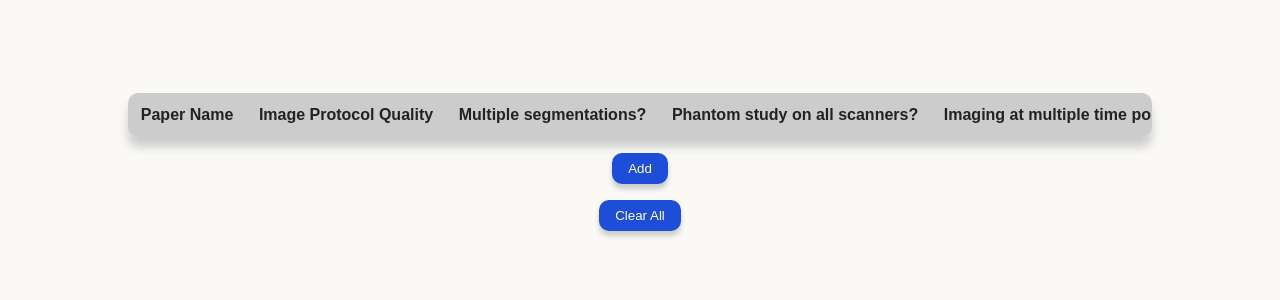
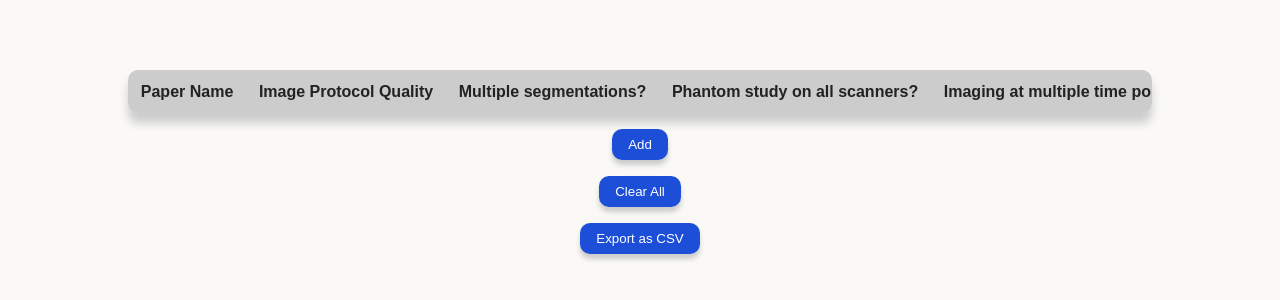
Before and after one commit to UWA-Medical-Physics-Research-Group/RQS-calculator, a React (Create React App) app in the folder rqsplus/: page / in a window 1280 px wide. Shown: the part 238-538 px from the top of the page. Built offline with nearby package versions, Linux system fonts and the light colour scheme.

Commit message:
Added saveAs package and kinda working save as csv

```diff
--- /dev/null
+++ b/package.json
@@ -0,0 +1,5 @@
+{
+  "dependencies": {
+    "file-saver": "^2.0.5"
+  }
+}
--- a/rqsplus/src/App.jsx
+++ b/rqsplus/src/App.jsx
@@ -1,5 +1,5 @@
 import React, { useState, useEffect } from "react";
-
+import { saveAs } from "file-saver";
 import { Modal } from "./components/Modal";
 import { Table } from "./components/Table";
 import "./App.css";
@@ -144,6 +144,61 @@ function App() {
     setRows(restoredRows || []);
   };
 
+  const handleExportCSV = () => {
+    let csvContent = "data:text/csv;charset=utf-8,";
+
+    // Add headers
+    const headers = Object.keys(rows[0]).join(",");
+    csvContent += headers + "\r\n";
+
+    rows.forEach((row) => {
+      let rowValues = [];
+
+      for (const key in row) {
+        if (Array.isArray(row[key])) {
+          rowValues.push(`"${row[key].join(", ")}"`);
+        } else {
+          rowValues.push(`"${row[key]}"`);
+        }
+      }
+
+      csvContent += rowValues.join(",") + "\r\n";
+    });
+
+    const encodedUri = encodeURI(csvContent);
+    const link = document.createElement("a");
+    link.setAttribute("href", encodedUri);
+    link.setAttribute("download", "table.csv");
+
+    // Create file input element to allow user to select save location
+    const input = document.createElement("input");
+    input.setAttribute("type", "file");
+    input.setAttribute("nwsaveas", "table.csv");
+    input.onchange = (event) => {
+      const file = event.target.files[0];
+      if (file) {
+        const reader = new FileReader();
+        reader.onload = (e) => {
+          const blob = new Blob([e.target.result], {
+            type: "text/csv;charset=utf-8",
+          });
+          saveAs(blob, file.name);
+
+          // Remove temporary link and input elements
+          document.body.removeChild(link);
+          document.body.removeChild(input);
+        };
+        reader.readAsText(file);
+      }
+    };
+
+    // Append link and input to body to trigger the file save dialog
+    document.body.appendChild(link);
+    document.body.appendChild(input);
+
+    input.click();
+  };
+
   useEffect(() => {
     localStorage.setItem("rows", JSON.stringify(rows));
   }, [rows]);
@@ -162,6 +217,9 @@ function App() {
           Undo Clear
         </button>
       )}
+      <button className="btn" onClick={handleExportCSV}>
+        Export as CSV
+      </button>
       {modalOpen && (
         <Modal
           closeModal={() => {
```
Also changed, not shown: 1 other file (tests, documents, lock files or other folders).
